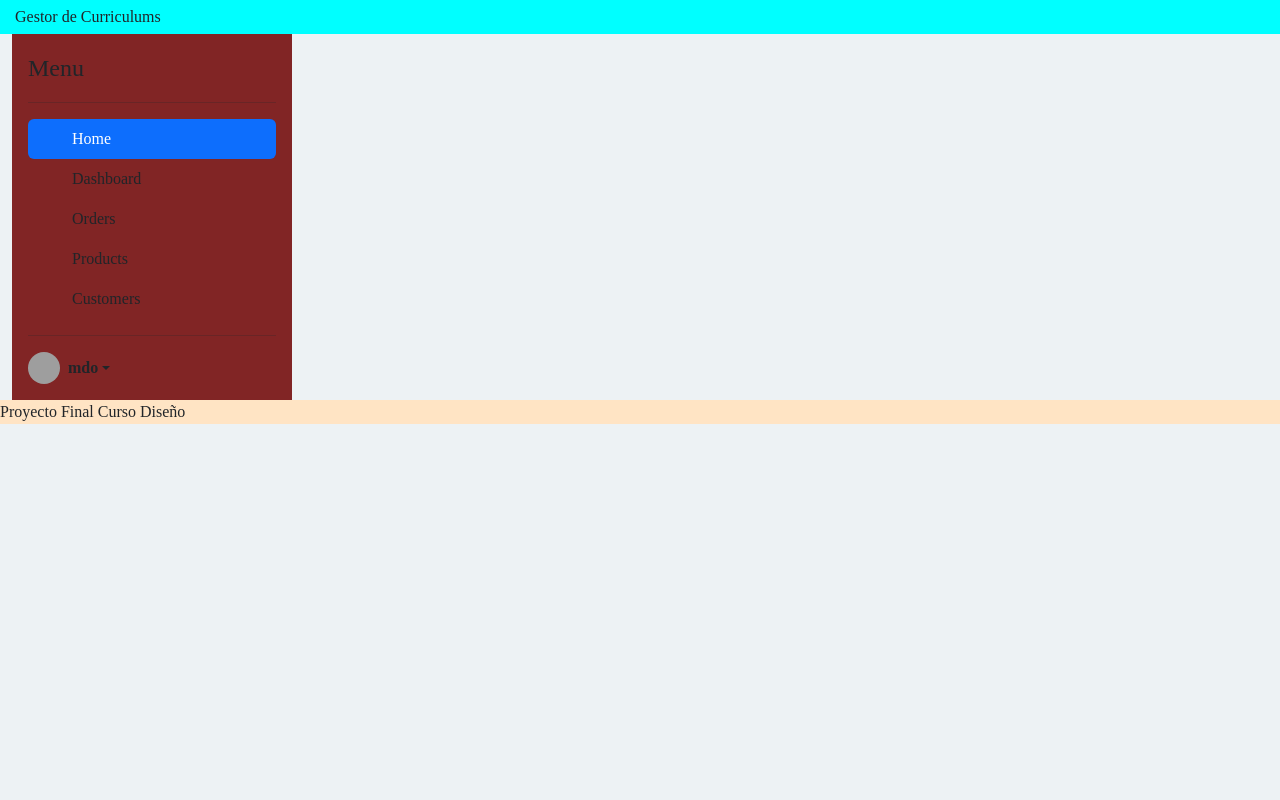
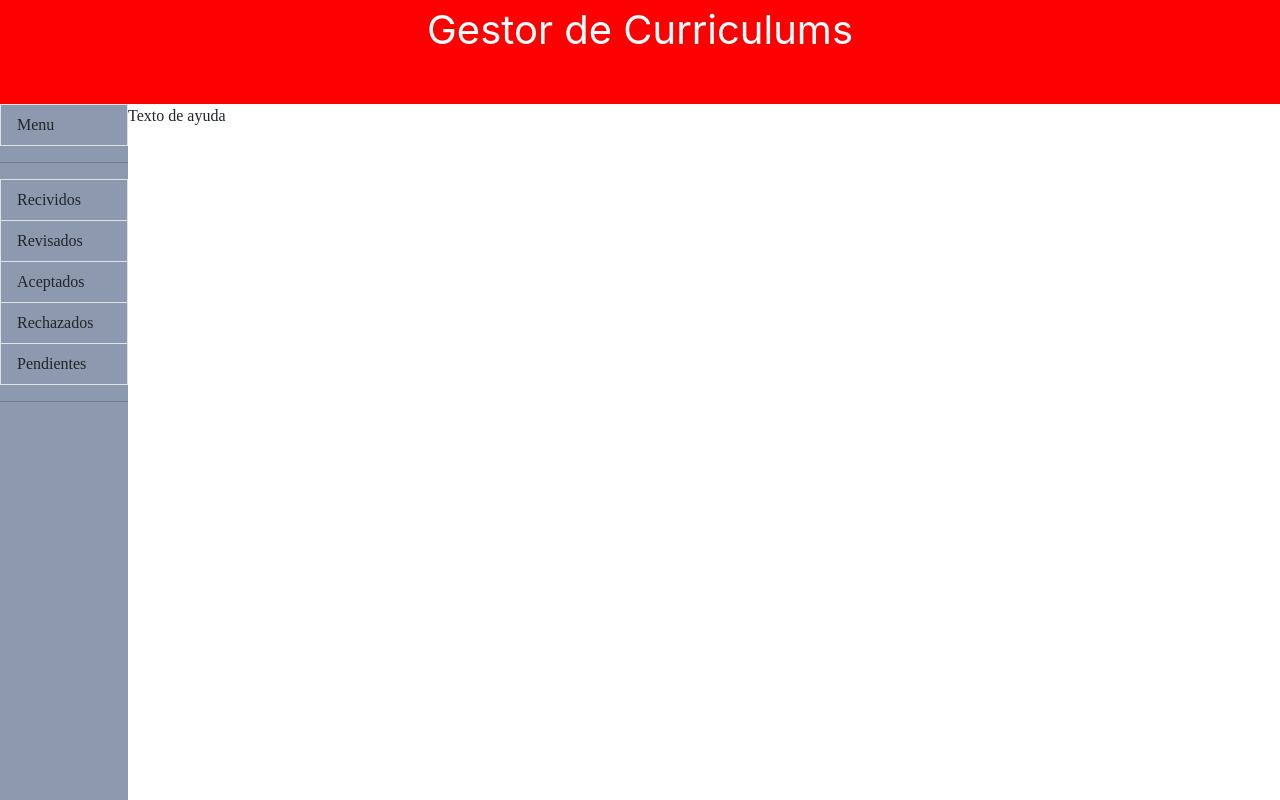
Before and after one commit to Hayley019/gestorCuriculums, a plain HTML site: page ProyectoFinal/index.html in a window 1280 px wide. Drawn offline with nearby package versions, Linux system fonts and the light colour scheme; grey boxes are pictures that could not be loaded.

Commit message:
Tercera actualizacion del proyecto

```diff
--- a/ProyectoFinal/index.html
+++ b/ProyectoFinal/index.html
@@ -11,79 +11,23 @@
 </head>
 
 <body>
-    <header>
-        Gestor de Curriculums
-    </header>
-    <div class="container-fluid">
-        <div class="d-flex flex-column flex-shrink-0 p-3" style="width: 280px;" id="nav-bar">
-            <a href="/"
-                class="d-flex align-items-center mb-3 mb-md-0 me-md-auto link-dark text-decoration-none">
-                <span class="fs-4">Menu</span>
-            </a>
+    <header>Gestor de Curriculums</header>
+    <div class="layer">
+        <div class="list-group border-0 rounded-0 text-sm-start sidebar">
+            <a href="#" class="list-group-item" data-bs-parent="#navbar"><span>Menu</span> </a>
             <hr>
-            <ul class="nav nav-pills flex-column mb-auto">
-                <li class="nav-item">
-                    <a href="#" class="nav-link active" aria-current="page">
-                        <svg class="bi me-2" width="16" height="16">
-                            <use xlink:href="#home"></use>
-                        </svg>
-                        Home
-                    </a>
-                </li>
-                <li>
-                    <a href="#" class="nav-link link-dark">
-                        <svg class="bi me-2" width="16" height="16">
-                            <use xlink:href="#speedometer2"></use>
-                        </svg>
-                        Dashboard
-                    </a>
-                </li>
-                <li>
-                    <a href="#" class="nav-link link-dark">
-                        <svg class="bi me-2" width="16" height="16">
-                            <use xlink:href="#table"></use>
-                        </svg>
-                        Orders
-                    </a>
-                </li>
-                <li>
-                    <a href="#" class="nav-link link-dark">
-                        <svg class="bi me-2" width="16" height="16">
-                            <use xlink:href="#grid"></use>
-                        </svg>
-                        Products
-                    </a>
-                </li>
-                <li>
-                    <a href="#" class="nav-link link-dark">
-                        <svg class="bi me-2" width="16" height="16">
-                            <use xlink:href="#people-circle"></use>
-                        </svg>
-                        Customers
-                    </a>
-                </li>
-            </ul>
+            <a href="#" class="list-group-item" data-bs-parent="#navbar"> <span>Recividos</span></a>
+            <a href="#" class="list-group-item" data-bs-parent="#navbar"></i> <span>Revisados</span></a>
+            <a href="#" class="list-group-item" data-bs-parent="#navbar"></i> <span>Aceptados</span></a>
+            <a href="#" class="list-group-item" data-bs-parent="#navbar"></i> <span>Rechazados</span></a>
+            <a href="#" class="list-group-item" data-bs-parent="#navbar"></i> <span>Pendientes</span></a>
             <hr>
-            <div class="dropdown">
-                <a href="#" class="d-flex align-items-center link-dark text-decoration-none dropdown-toggle"
-                    id="dropdownUser2" data-bs-toggle="dropdown" aria-expanded="false">
-                    <img src="https://github.com/mdo.png" alt="" width="32" height="32"
-                        class="rounded-circle me-2">
-                    <strong>mdo</strong>
-                </a>
-                <ul class="dropdown-menu text-small shadow" aria-labelledby="dropdownUser2">
-                    <li><a class="dropdown-item" href="#">New project...</a></li>
-                    <li><a class="dropdown-item" href="#">Settings</a></li>
-                    <li><a class="dropdown-item" href="#">Profile</a></li>
-                    <li>
-                        <hr class="dropdown-divider">
-                    </li>
-                    <li><a class="dropdown-item" href="#">Sign out</a></li>
-                </ul>
-            </div>
         </div>
+        <main>
+            Texto de ayuda
+        </main>
     </div>
-    <footer>Proyecto Final Curso Diseño</footer>
+
 </body>
 
 </html>
--- a/ProyectoFinal/style.css
+++ b/ProyectoFinal/style.css
@@ -1,30 +1,57 @@
 * {
+    font-family: 'Merriweather', serif;
+}
+body{
+    display: flex;
+    flex-direction: column;
+    height: 100vh;
+}
+
+header {
+    position: sticky;
+    top: 0;
+    height: 15%;
+    width: 100%;
+    background: #F00;
+    color: #FFF;
+    font-family: Inter;
+    font-size: 2.5rem;
+    text-align: center;
+}
+
+footer {
+    bottom: 0;
+    height: 5%;
+    width: 90%;
+    background: #F00;
+    color: #FFF;
+    font-family: Inter;
+    font-size: 1rem;
+    text-align: center;
+}
+main{
+    height: 95%;
+    width: 90%;
+}
+.layer{
+    width: 100%;
+    height: 100%;
+    display: flex;
+}
+
+.txt{
     font-family: 'Merriweather', serif;
     margin: 0;
     padding: 0;
     box-sizing: border-box;
+    color: #FFF;
 }
 
-body {
-    background-color: rgb(237, 242, 244);
+.list-group-item{
+    background-color: #8D99AE;
 }
-
-header{
-    position: sticky;
-    top: 0;
-    padding: 5px 15px;
-    background-color: aqua;
-}
-
-footer{
-    position:-webkit-sticky;
-    background-color: bisque;
-}
-
-.max-content {
+.sidebar{
+    background-color: #8D99AE;
+    width: 10%;
     height: 100%;
 }
-
-#nav-bar{
-    background-color: rgb(129, 37, 37);
-}
```
